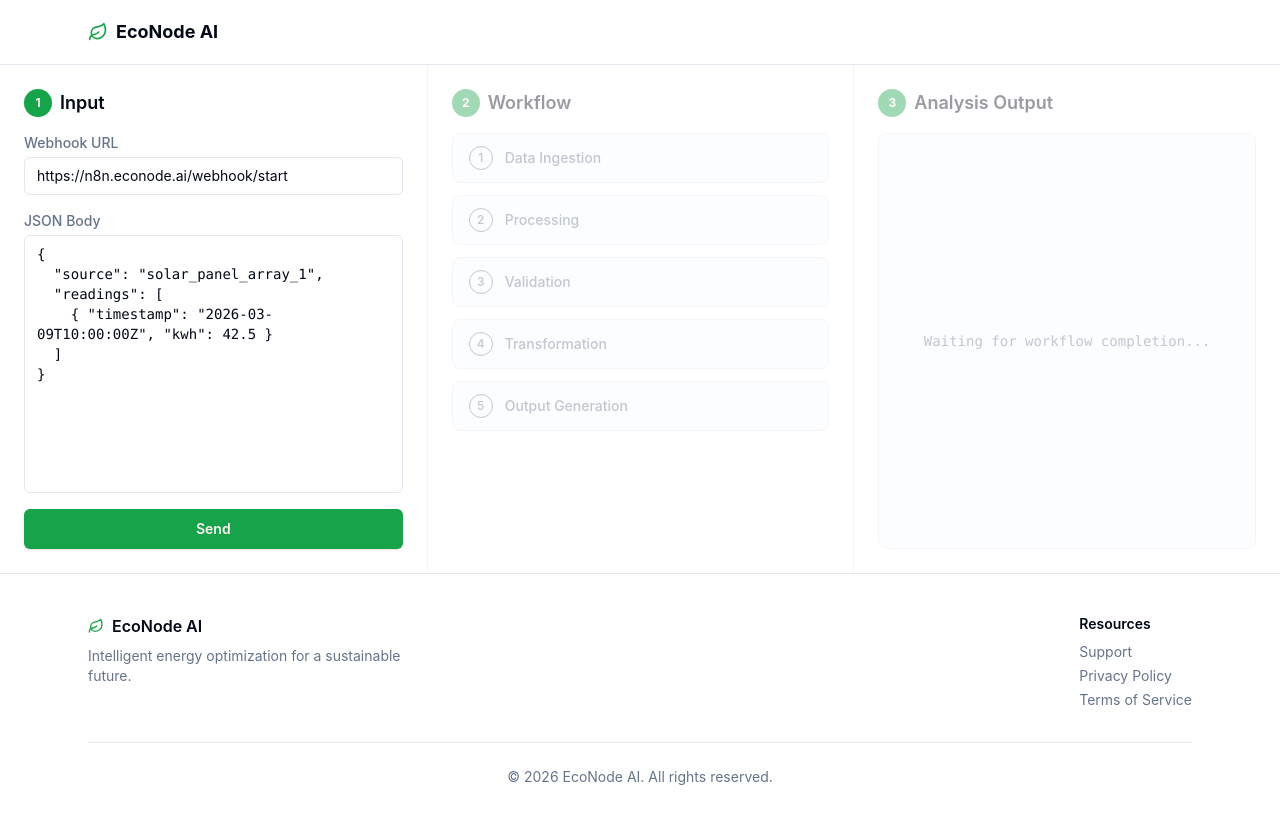
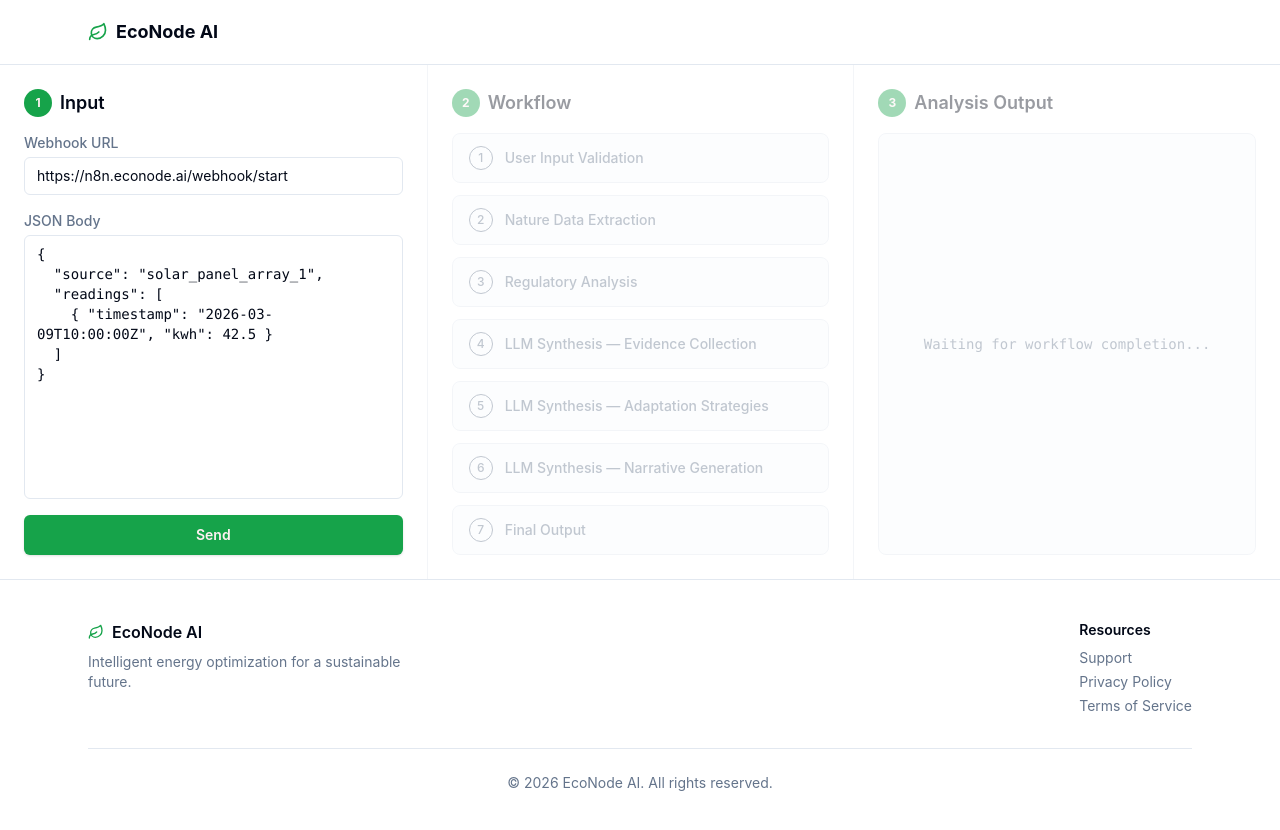
Before and after one commit to econode-ai/econode-ai.github.io, a React (Vite) app: page /app in a window 1280 px wide. Shown: the top 830 px of the page. Built offline with nearby package versions, Linux system fonts and the light colour scheme.

Commit message:
initial commit

```diff
--- a/src/pages/App.tsx
+++ b/src/pages/App.tsx
@@ -2,11 +2,13 @@ import { useEffect, useRef, useState } from 'react'
 import { supabase } from '@/lib/supabase'
 
 const WORKFLOW_STAGES = [
-  'Data Ingestion',
-  'Processing',
-  'Validation',
-  'Transformation',
-  'Output Generation',
+  'User Input Validation',
+  'Nature Data Extraction',
+  'Regulatory Analysis',
+  'LLM Synthesis — Evidence Collection',
+  'LLM Synthesis — Adaptation Strategies',
+  'LLM Synthesis — Narrative Generation',
+  'Final Output',
 ]
 
 const DEFAULT_WEBHOOK_URL = 'https://n8n.econode.ai/webhook/start'
```
